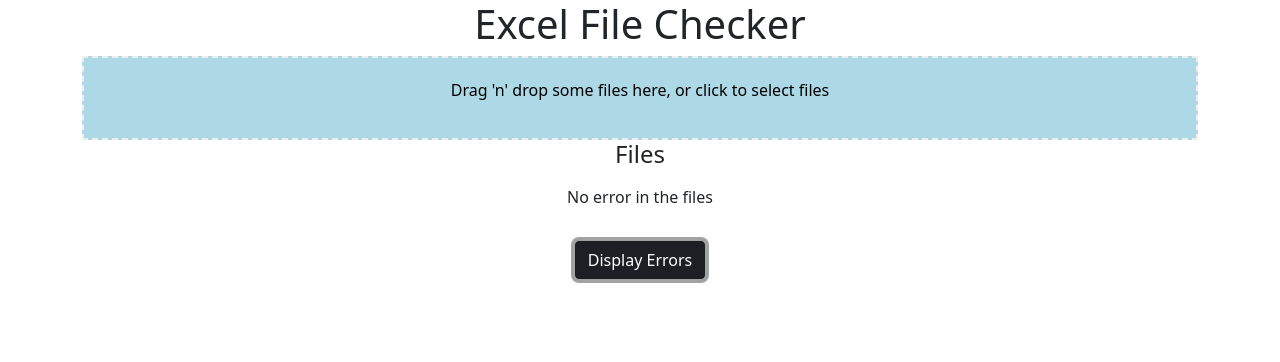
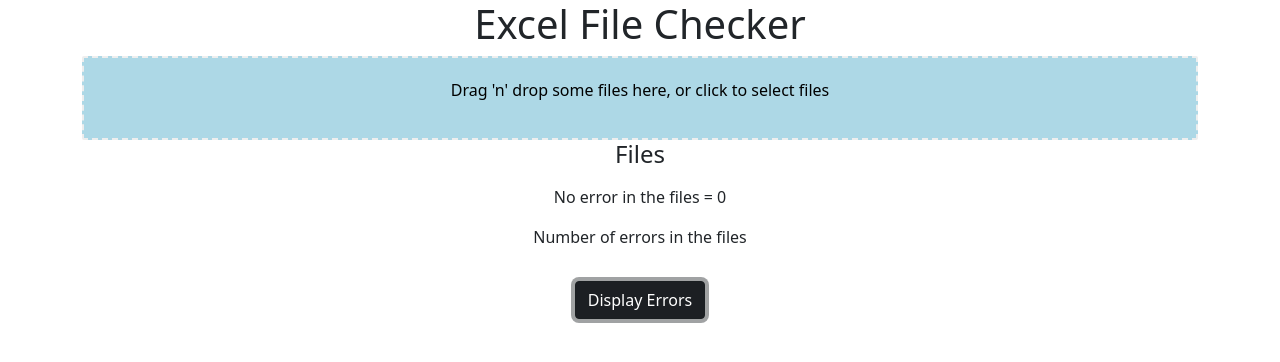
Before and after one commit to Sanmi01/BlastOff-File-Checker, a React (Create React App) app: page / in a window 1280 px wide. Both pictures are taken after a click on the button "Display Errors". Shown: the top 362 px of the page. Built offline with nearby package versions, Linux system fonts and the light colour scheme.

Commit message:
added a minor detail

```diff
--- a/src/App.js
+++ b/src/App.js
@@ -8,13 +8,14 @@ import ErrorTable from './ErrorTable';
 
 
 function App() {
-
   const [show, setShow] = useState(false);
   const [renderedFiles, setRenderedFiles] = useState([]);
+  const [numberOfErrors, setNumberOfErrors] = useState(0);
 
 
 
   const randomFunction = (files) => {
+
     const filesWithErrors = [];
     files.forEach((item, index) => {
       readExcel(item, filesWithErrors)
@@ -22,6 +23,7 @@ function App() {
 
     setRenderedFiles(filesWithErrors)
     setShow(false)
+
   }
 
   const showErrorsFunctions = () => {
@@ -80,7 +82,7 @@ function App() {
     fileWithError.duplicateErrors = duplicates
   }
 
-  const readExcel = (file, filesWithErrors) => {
+  const readExcel = (file, filesWithErrors, errors) => {
 
     let fileWithError = {};
     fileWithError.name = file.name
@@ -115,6 +117,9 @@ function App() {
       if(fileWithError.answerErrors.length === 0 && fileWithError.duplicateErrors.length === 0) {
 
       } else {
+        setNumberOfErrors((prevState) => {
+          return prevState + fileWithError.answerErrors.length +fileWithError.duplicateErrors.length
+        })
         filesWithErrors.push(fileWithError)
       }
 
@@ -170,14 +175,15 @@ function App() {
         <ul>{files}</ul>
       </aside>
 
-
+      {show && <p>No error in the files = {numberOfErrors}</p>}
   {show && renderedFiles.length > 0 &&
       renderedFiles.map((item, index) => (
         <ErrorTable key={index} fileWithError={item} />
       ))
     }
 
-    {show && renderedFiles.length === 0 && <p>No error in the files</p>}
+    {show && renderedFiles.length === 0 && <p>Number of errors in the files</p>}
+
     <button type="button" className="btn btn-dark m-3" onClick={showErrorsFunctions}>Display Errors</button>
     </Container>
   );
```
